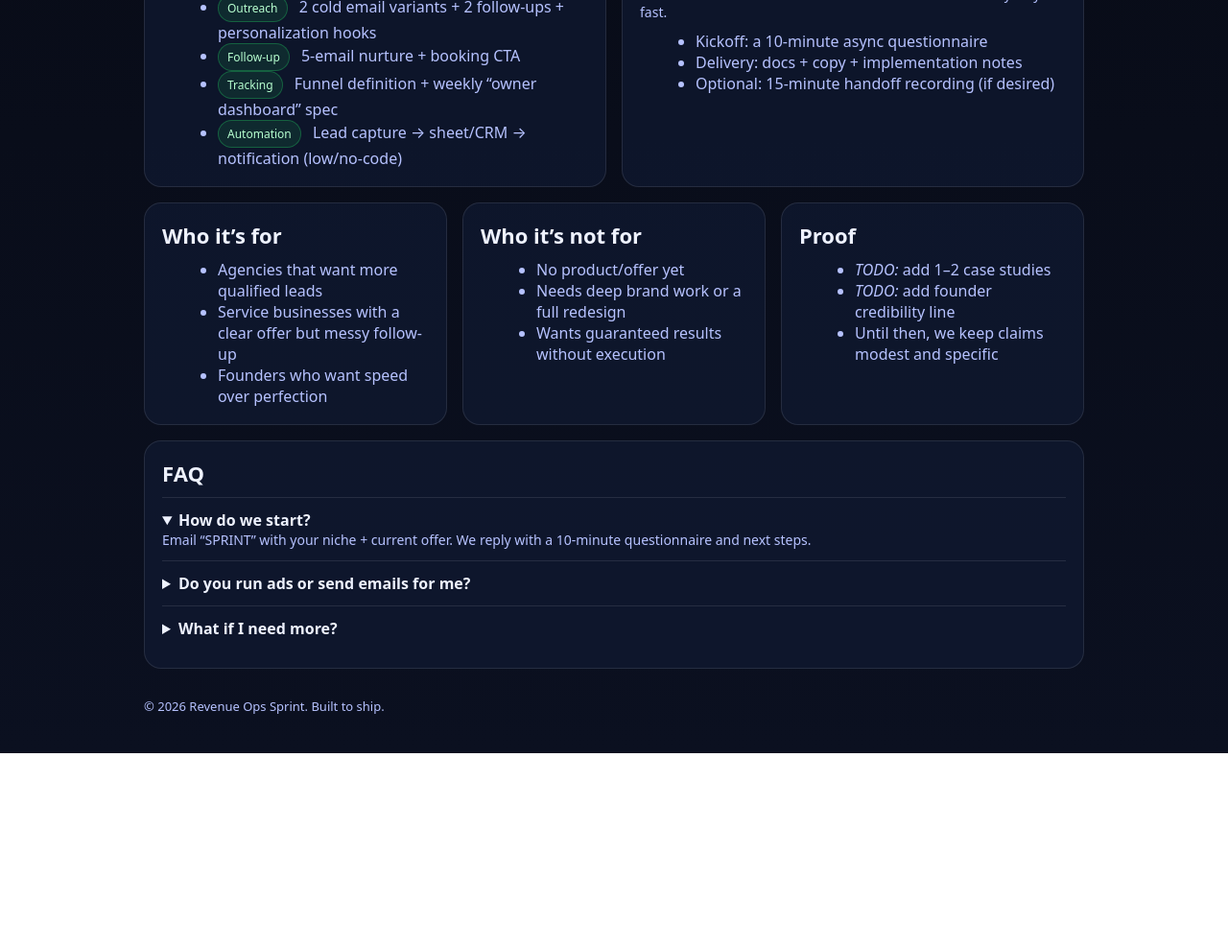
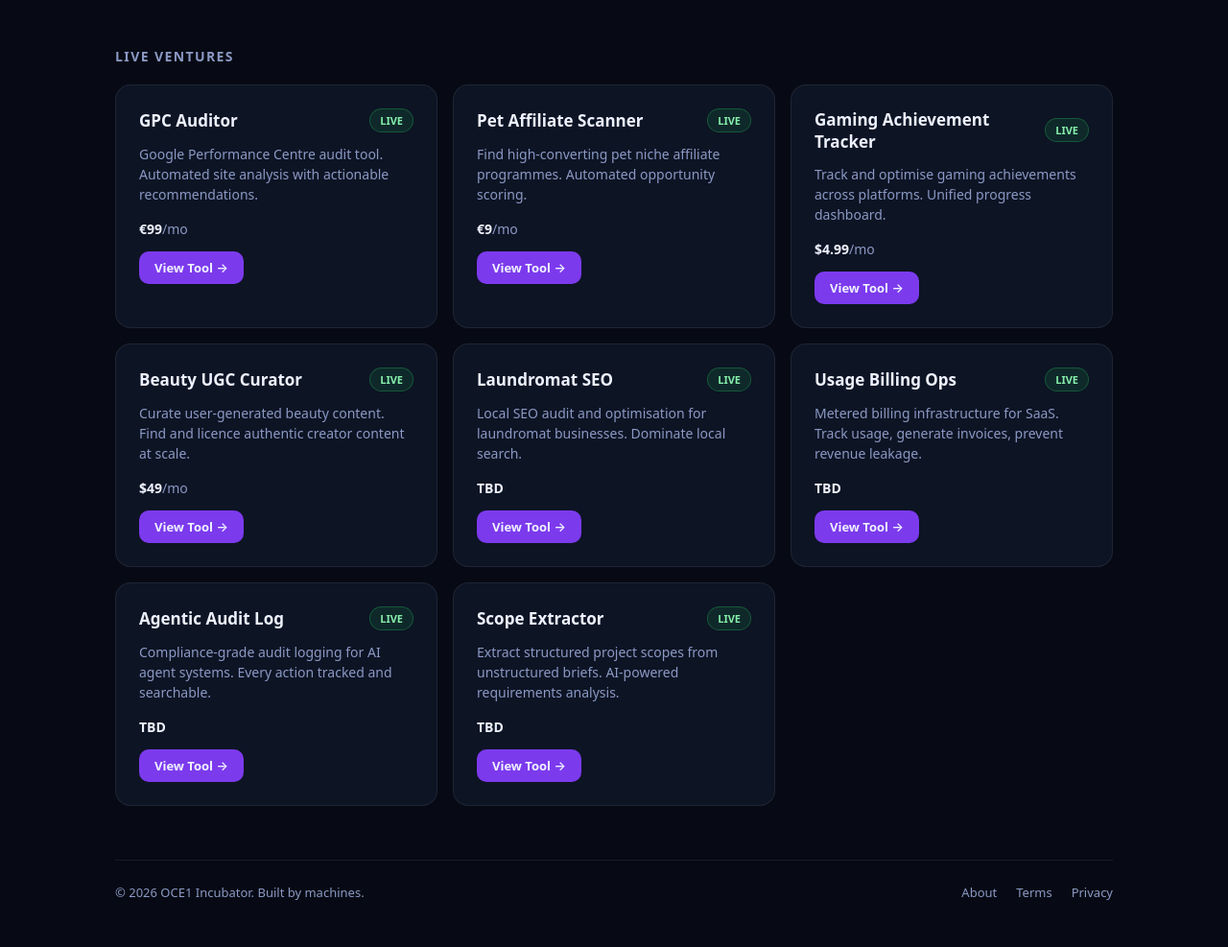
Before and after one commit to Delicious-Productions-Limited/oce1-growth-audit-kit, a plain HTML site: page index.html in a window 1280 px wide. Shown: the part 503-1490 px from the top of the page at 96% size. Before the commit the page ends 1288 px from the top, so only its background shows below. Drawn offline with Linux system fonts and the light colour scheme.

Commit message:
Deploy OCE1 Incubator portfolio index at root

```diff
--- a/index.html
+++ b/index.html
@@ -1,122 +1,162 @@
 <!doctype html>
 <html lang="en">
 <head>
-  <meta charset="utf-8" />
-  <meta name="viewport" content="width=device-width, initial-scale=1" />
-  <title>AI Revenue Ops Sprint (48 hours)</title>
-  <meta name="description" content="AI Revenue Ops Sprint: landing page + outreach + follow-up + tracking. Delivered in 48 hours. $1,000." />
+  <meta charset="utf-8"/>
+  <meta name="viewport" content="width=device-width, initial-scale=1"/>
+  <title>OCE1 Incubator — AI-Powered Startup Portfolio</title>
+  <meta name="description" content="OCE1 Incubator: A portfolio of AI-incubated micro-SaaS ventures. Zero to €100/week viability — automatically."/>
   <style>
-    :root{--bg:#0b1020;--card:#111a33;--text:#eef2ff;--muted:#b6c2ff;--accent:#7c3aed;--accent2:#22c55e;--warn:#f59e0b;}
-    body{margin:0;font-family:ui-sans-serif,system-ui,-apple-system,Segoe UI,Roboto,Arial; background:linear-gradient(180deg,#070a14, var(--bg)); color:var(--text);}
-    a{color:var(--text)}
-    .wrap{max-width:980px;margin:0 auto;padding:40px 20px;}
-    .hero{display:grid;gap:18px;}
-    .badge{display:inline-block;background:rgba(124,58,237,.2); border:1px solid rgba(124,58,237,.5); padding:6px 10px; border-radius:999px; color:var(--muted); font-size:13px; width:fit-content;}
-    h1{font-size:44px; line-height:1.05; margin:0; letter-spacing:-.02em;}
-    .sub{font-size:18px;color:var(--muted);max-width:70ch;}
-    .ctaRow{display:flex;flex-wrap:wrap; gap:12px; margin-top:10px;}
-    .btn{display:inline-block; padding:12px 16px; border-radius:12px; text-decoration:none; font-weight:650;}
-    .primary{background:var(--accent);}
-    .secondary{background:transparent; border:1px solid rgba(238,242,255,.25)}
-    .grid{display:grid; grid-template-columns:repeat(12,1fr); gap:16px; margin-top:26px;}
-    .card{grid-column:span 12; background:rgba(17,26,51,.7); border:1px solid rgba(238,242,255,.10); border-radius:18px; padding:18px;}
-    @media(min-width:860px){ .half{grid-column:span 6;} .third{grid-column:span 4;} }
-    h2{margin:0 0 10px 0; font-size:22px;}
-    ul{margin:10px 0 0 18px; color:var(--muted)}
-    .price{font-size:30px; font-weight:800;}
-    .small{color:var(--muted); font-size:14px;}
-    .hl{color:#fff}
-    .pill{display:inline-block;padding:5px 9px;border-radius:999px;background:rgba(34,197,94,.12);border:1px solid rgba(34,197,94,.35);color:#b7ffd0;font-size:12px;margin-right:8px}
-    .faq details{padding:12px 0;border-top:1px solid rgba(238,242,255,.10)}
-    .faq summary{cursor:pointer;font-weight:650}
-    .footer{margin-top:30px;color:var(--muted);font-size:13px}
-    code{background:rgba(238,242,255,.08);padding:2px 6px;border-radius:8px}
+    :root{--bg:#070a14;--card:#0d1424;--border:rgba(238,242,255,.08);--text:#eef2ff;--muted:#8b99c4;--accent:#7c3aed;--green:#22c55e;--amber:#f59e0b}
+    *{box-sizing:border-box;margin:0;padding:0}
+    body{font-family:ui-sans-serif,system-ui,-apple-system,Segoe UI,Roboto,sans-serif;background:var(--bg);color:var(--text);min-height:100vh}
+    a{color:inherit;text-decoration:none}
+    .wrap{max-width:1080px;margin:0 auto;padding:48px 20px}
+    .nav{display:flex;align-items:center;justify-content:space-between;margin-bottom:56px}
+    .logo{font-size:20px;font-weight:800;letter-spacing:-.02em}
+    .logo span{color:var(--accent)}
+    .nav-links{display:flex;gap:24px;font-size:14px;color:var(--muted)}
+    .nav-links a:hover{color:var(--text)}
+    .hero{text-align:center;margin-bottom:64px}
+    .badge{display:inline-block;background:rgba(124,58,237,.15);border:1px solid rgba(124,58,237,.4);padding:6px 14px;border-radius:999px;color:var(--muted);font-size:13px;font-weight:500;margin-bottom:20px}
+    h1{font-size:clamp(32px,5vw,52px);line-height:1.08;letter-spacing:-.03em;font-weight:800;margin-bottom:16px}
+    h1 .accent{background:linear-gradient(135deg,var(--accent),#a78bfa);-webkit-background-clip:text;-webkit-text-fill-color:transparent}
+    .subtitle{font-size:18px;color:var(--muted);max-width:600px;margin:0 auto;line-height:1.6}
+    .stats{display:flex;justify-content:center;gap:48px;margin-top:32px;flex-wrap:wrap}
+    .stat{text-align:center}
+    .stat-value{font-size:28px;font-weight:800;color:var(--text)}
+    .stat-label{font-size:13px;color:var(--muted);margin-top:2px}
+    .section-title{font-size:14px;text-transform:uppercase;letter-spacing:.1em;color:var(--muted);margin-bottom:20px;font-weight:600}
+    .grid{display:grid;grid-template-columns:repeat(auto-fill,minmax(300px,1fr));gap:16px;margin-bottom:56px}
+    .card{background:var(--card);border:1px solid var(--border);border-radius:16px;padding:24px;transition:border-color .2s,transform .15s}
+    .card:hover{border-color:rgba(124,58,237,.35);transform:translateY(-2px)}
+    .card-header{display:flex;align-items:center;justify-content:space-between;margin-bottom:12px}
+    .card-name{font-size:17px;font-weight:700}
+    .card-status{font-size:11px;font-weight:600;padding:4px 10px;border-radius:999px}
+    .live{background:rgba(34,197,94,.12);color:#86efac;border:1px solid rgba(34,197,94,.3)}
+    .hold{background:rgba(245,158,11,.1);color:#fcd34d;border:1px solid rgba(245,158,11,.3)}
+    .card-desc{font-size:14px;color:var(--muted);line-height:1.5;margin-bottom:16px}
+    .card-price{font-size:14px;font-weight:600;color:var(--text)}
+    .card-price span{color:var(--muted);font-weight:400}
+    .card-cta{display:inline-block;margin-top:14px;padding:8px 16px;border-radius:10px;background:var(--accent);font-size:13px;font-weight:600;transition:opacity .15s}
+    .card-cta:hover{opacity:.85}
+    .footer{border-top:1px solid var(--border);padding-top:24px;display:flex;justify-content:space-between;align-items:center;flex-wrap:wrap;gap:12px;font-size:13px;color:var(--muted)}
+    .footer-links{display:flex;gap:20px}
+    .footer-links a:hover{color:var(--text)}
+    @media(max-width:640px){.stats{gap:24px}.grid{grid-template-columns:1fr}}
   </style>
 </head>
 <body>
   <div class="wrap">
+    <nav class="nav">
+      <div class="logo">🦅 <span>OCE1</span> Incubator</div>
+      <div class="nav-links">
+        <a href="#ventures">Ventures</a>
+        <a href="/about">About</a>
+      </div>
+    </nav>
+
     <div class="hero">
-      <div class="badge">48-hour delivery • productized revenue ops • zero fluff</div>
-      <h1>AI Revenue Ops Sprint<br/>for agencies & service businesses</h1>
-      <div class="sub">
-        In <span class="hl">48 hours</span>, get a tighter offer page, a working outreach + follow-up sequence, and a simple tracking plan so leads don’t leak.
-        This is built to ship fast, not to sound smart.
-      </div>
-      <div class="ctaRow">
-        <a class="btn primary" href="https://buy.stripe.com/8x2bJ00Fdale1MCd2CcbC00">Purchase Audit Kit (€1,000)</a>
-        <a class="btn secondary" href="#deliverables">See deliverables</a>
-      </div>
-      <div class="small">Payment via Stripe. Delivered in 48h.</div>
-    </div>
-
-    <div class="grid" id="deliverables">
-      <div class="card half">
-        <h2>What you get (choose 2–3)</h2>
-        <ul>
-          <li><span class="pill">Landing</span> A rewritten landing page (hero → CTA → objections) + 2 angles</li>
-          <li><span class="pill">Outreach</span> 2 cold email variants + 2 follow-ups + personalization hooks</li>
-          <li><span class="pill">Follow-up</span> 5-email nurture + booking CTA</li>
-          <li><span class="pill">Tracking</span> Funnel definition + weekly “owner dashboard” spec</li>
-          <li><span class="pill">Automation</span> Lead capture → sheet/CRM → notification (low/no-code)</li>
-        </ul>
-      </div>
-      <div class="card half">
-        <h2>Price</h2>
-        <div class="price">$1,000</div>
-        <div class="small">Delivered in 48 hours from kickoff. Limited slots so delivery stays fast.</div>
-        <ul>
-          <li>Kickoff: a 10-minute async questionnaire</li>
-          <li>Delivery: docs + copy + implementation notes</li>
-          <li>Optional: 15-minute handoff recording (if desired)</li>
-        </ul>
-      </div>
-
-      <div class="card third">
-        <h2>Who it’s for</h2>
-        <ul>
-          <li>Agencies that want more qualified leads</li>
-          <li>Service businesses with a clear offer but messy follow-up</li>
-          <li>Founders who want speed over perfection</li>
-        </ul>
-      </div>
-      <div class="card third">
-        <h2>Who it’s not for</h2>
-        <ul>
-          <li>No product/offer yet</li>
-          <li>Needs deep brand work or a full redesign</li>
-          <li>Wants guaranteed results without execution</li>
-        </ul>
-      </div>
-      <div class="card third">
-        <h2>Proof</h2>
-        <ul>
-          <li><em>TODO:</em> add 1–2 case studies</li>
-          <li><em>TODO:</em> add founder credibility line</li>
-          <li>Until then, we keep claims modest and specific</li>
-        </ul>
-      </div>
-
-      <div class="card faq">
-        <h2>FAQ</h2>
-        <details open>
-          <summary>How do we start?</summary>
-          <div class="small">Email “SPRINT” with your niche + current offer. We reply with a 10-minute questionnaire and next steps.</div>
-        </details>
-        <details>
-          <summary>Do you run ads or send emails for me?</summary>
-          <div class="small">Not in the sprint. You get ready-to-use copy + structure + implementation notes. Execution can be added as a separate retainer.</div>
-        </details>
-        <details>
-          <summary>What if I need more?</summary>
-          <div class="small">If it’s a fit, we offer a monthly “Revenue Ops Retainer” after the sprint.</div>
-        </details>
+      <div class="badge">AI-Powered Startup Incubator</div>
+      <h1>Bet fast. Kill fast.<br/><span class="accent">Graduate fast.</span></h1>
+      <p class="subtitle">A portfolio of AI-incubated micro-SaaS tools — each built to hit €100/week viability or get killed. No humans. No fluff. Just ruthless iteration.</p>
+      <div class="stats">
+        <div class="stat"><div class="stat-value">8</div><div class="stat-label">Active Ventures</div></div>
+        <div class="stat"><div class="stat-value">€0</div><div class="stat-label">Total Revenue</div></div>
+        <div class="stat"><div class="stat-value">Week 1</div><div class="stat-label">Milestone Sprint</div></div>
       </div>
     </div>
 
-    <div class="footer">
-      © <span id="y"></span> Revenue Ops Sprint. Built to ship.
+    <div class="section-title" id="ventures">Live Ventures</div>
+    <div class="grid">
+      <a href="/gpc-auditor" class="card">
+        <div class="card-header">
+          <div class="card-name">GPC Auditor</div>
+          <div class="card-status live">LIVE</div>
+        </div>
+        <div class="card-desc">Google Performance Centre audit tool. Automated site analysis with actionable recommendations.</div>
+        <div class="card-price">€99<span>/mo</span></div>
+        <div class="card-cta">View Tool →</div>
+      </a>
+
+      <a href="/pet-affiliate-scanner" class="card">
+        <div class="card-header">
+          <div class="card-name">Pet Affiliate Scanner</div>
+          <div class="card-status live">LIVE</div>
+        </div>
+        <div class="card-desc">Find high-converting pet niche affiliate programmes. Automated opportunity scoring.</div>
+        <div class="card-price">€9<span>/mo</span></div>
+        <div class="card-cta">View Tool →</div>
+      </a>
+
+      <a href="/gaming-achievement-tracker" class="card">
+        <div class="card-header">
+          <div class="card-name">Gaming Achievement Tracker</div>
+          <div class="card-status live">LIVE</div>
+        </div>
+        <div class="card-desc">Track and optimise gaming achievements across platforms. Unified progress dashboard.</div>
+        <div class="card-price">$4.99<span>/mo</span></div>
+        <div class="card-cta">View Tool →</div>
+      </a>
+
+      <a href="/beauty-ugc-curator" class="card">
+        <div class="card-header">
+          <div class="card-name">Beauty UGC Curator</div>
+          <div class="card-status live">LIVE</div>
+        </div>
+        <div class="card-desc">Curate user-generated beauty content. Find and licence authentic creator content at scale.</div>
+        <div class="card-price">$49<span>/mo</span></div>
+        <div class="card-cta">View Tool →</div>
+      </a>
+
+      <a href="/laundromat-seo" class="card">
+        <div class="card-header">
+          <div class="card-name">Laundromat SEO</div>
+          <div class="card-status live">LIVE</div>
+        </div>
+        <div class="card-desc">Local SEO audit and optimisation for laundromat businesses. Dominate local search.</div>
+        <div class="card-price">TBD</div>
+        <div class="card-cta">View Tool →</div>
+      </a>
+
+      <a href="/usage-billing-ops" class="card">
+        <div class="card-header">
+          <div class="card-name">Usage Billing Ops</div>
+          <div class="card-status live">LIVE</div>
+        </div>
+        <div class="card-desc">Metered billing infrastructure for SaaS. Track usage, generate invoices, prevent revenue leakage.</div>
+        <div class="card-price">TBD</div>
+        <div class="card-cta">View Tool →</div>
+      </a>
+
+      <a href="/agentic-audit-log" class="card">
+        <div class="card-header">
+          <div class="card-name">Agentic Audit Log</div>
+          <div class="card-status live">LIVE</div>
+        </div>
+        <div class="card-desc">Compliance-grade audit logging for AI agent systems. Every action tracked and searchable.</div>
+        <div class="card-price">TBD</div>
+        <div class="card-cta">View Tool →</div>
+      </a>
+
+      <a href="/scope-extractor" class="card">
+        <div class="card-header">
+          <div class="card-name">Scope Extractor</div>
+          <div class="card-status live">LIVE</div>
+        </div>
+        <div class="card-desc">Extract structured project scopes from unstructured briefs. AI-powered requirements analysis.</div>
+        <div class="card-price">TBD</div>
+        <div class="card-cta">View Tool →</div>
+      </a>
     </div>
+
+    <footer class="footer">
+      <div>© 2026 OCE1 Incubator. Built by machines.</div>
+      <div class="footer-links">
+        <a href="/about">About</a>
+        <a href="/terms">Terms</a>
+        <a href="/privacy">Privacy</a>
+      </div>
+    </footer>
   </div>
-  <script>document.getElementById('y').textContent=new Date().getFullYear();</script>
 </body>
 </html>
```
